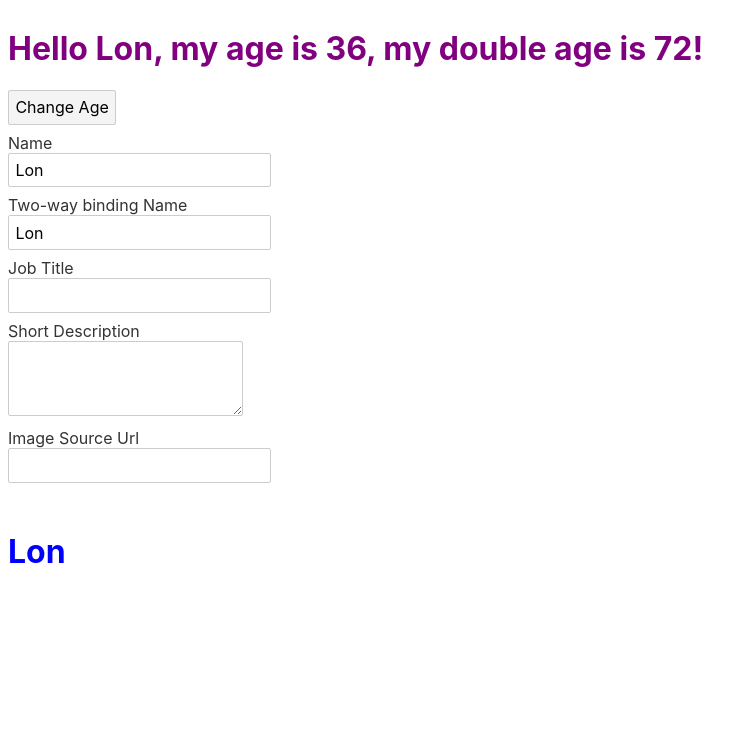
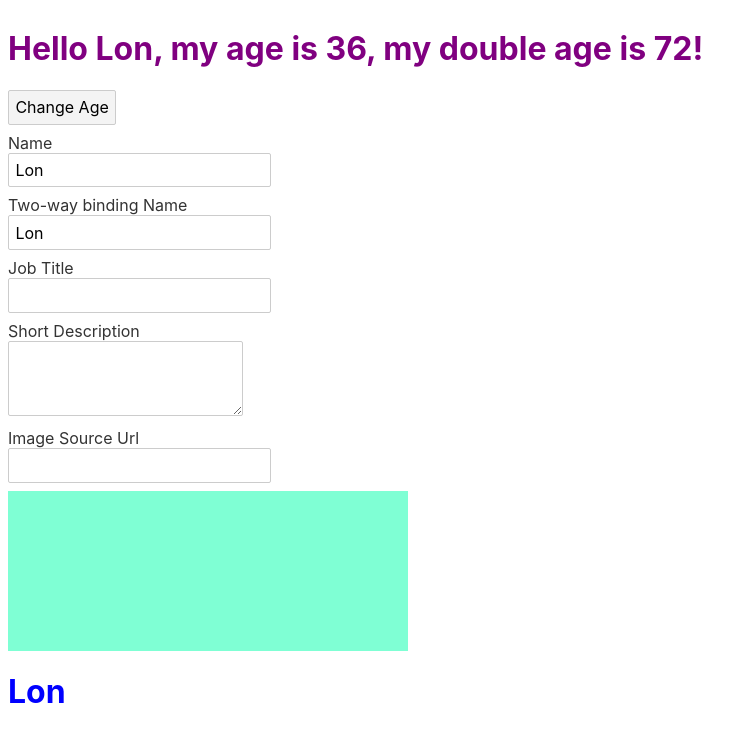
Before and after one commit to starchen/sveltejs-course, a Svelte app in the folder first-app/: page / in a window 1280 px wide. Shown: the top 742 px of the page, without its empty margins (0-756 px from the left). Built offline with nearby package versions, Linux system fonts and the light colour scheme.

Commit message:
Add conditional css

```diff
--- a/first-app/src/App.svelte
+++ b/first-app/src/App.svelte
@@ -40,4 +40,4 @@
 <label for="imageSource">Image Source Url</label>
 <input id="imageSource" type="url" bind:value="{imageSrc}"/>
 
-<ContactCard userName="{name}" imageSrc="{imageSrc}" jobTitle="{jobTitle}" shortDesc="{shortDesc}"/>
+<ContactCard userName="{name}" {imageSrc} {jobTitle} {shortDesc}/>
--- a/first-app/src/ContactCard.svelte
+++ b/first-app/src/ContactCard.svelte
@@ -8,11 +8,24 @@
 	h1 {
 		color: blue;
 	}
+
+    .thumb {
+        height: 10rem;
+        width: 25rem;
+        overflow:hidden;
+        box-sizing: border-box;
+    }
+
+    .thumb-placeholder {
+        background-color: aquamarine;
+    }
 </style>
 
 <div>
     <header>
+        <div class="thumb" class:thumb-placeholder="{!imageSrc}">
         <img src="{imageSrc}" alt=""/>
+        </div>
         <div>
             <h1>{userName}</h1>
             <h2>{jobTitle}</h2>
```
